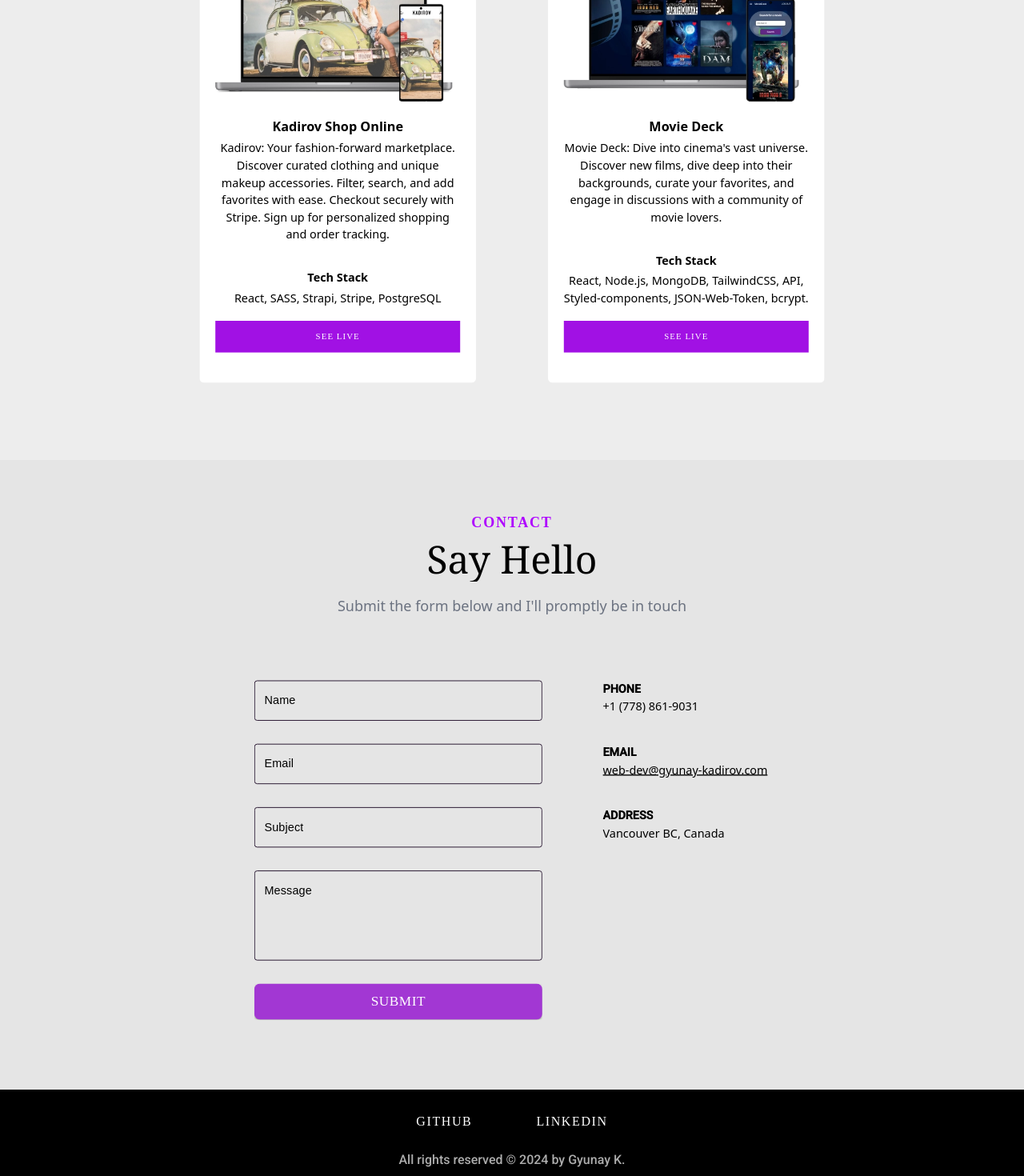
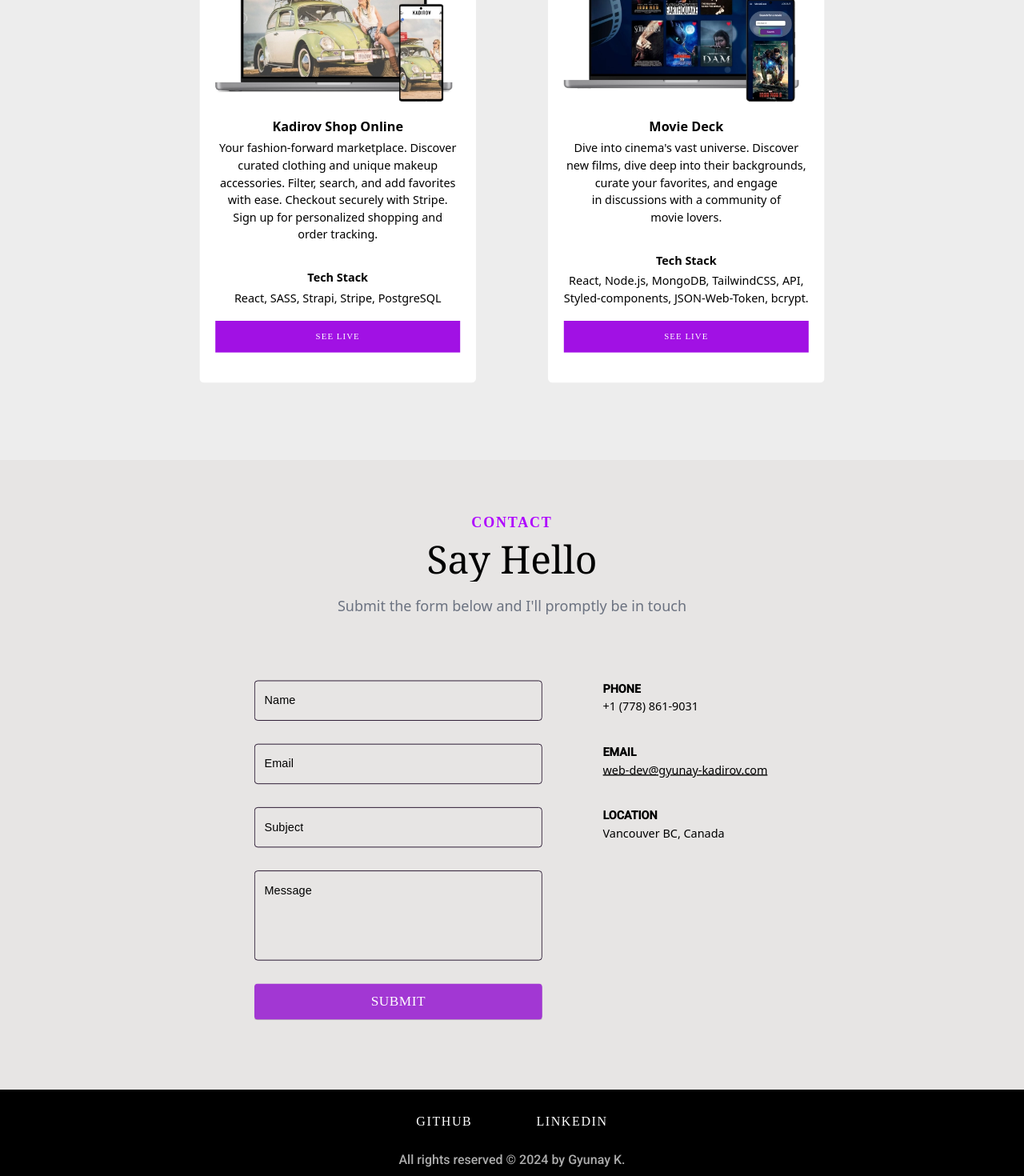
Before and after one commit to gyunayK/Portfolio, a React (Vite) app in the folder my-Portfolio/: page / in a window 1280 px wide. Shown: the part 4371-5841 px from the top of the page at 80% size. Built offline with nearby package versions, Linux system fonts and the light colour scheme; a web font is replaced by a local one.

Commit message:
feat: :art: reworded some of the sections

```diff
--- a/my-Portfolio/src/sections/contact/Contact.jsx
+++ b/my-Portfolio/src/sections/contact/Contact.jsx
@@ -46,7 +46,7 @@ function Contact() {
   return (
     <section id="contact">
       <div className="relative w-full h-full bg-cover bg-center bg-no-repeat py-16">
-        <div className="absolute inset-0 bg-[#e5e5e5]"></div>
+        <div className="absolute inset-0 bg-stone-200"></div>
         <div className="relative flex flex-col items-center justify-center">
           <div className="flex flex-col items-center gap-4">
             <Reveal>
@@ -60,13 +60,13 @@ function Contact() {
               </h1>
             </Reveal>
             <Reveal>
-              <h2 className=" font-medium text-lg text-center text-gray-500  mt-3 px-5 ">
+              <h2 className="font-medium text-lg text-center text-gray-500 mt-3 px-5 ">
                 Submit the form below and I&apos;ll promptly be in touch
               </h2>
             </Reveal>
           </div>
           <div className="mt-14 mx-auto flex flex-col md:flex-row gap-20 scale-90">
-            <div className="w-[300px]  md:w-[400px] ">
+            <div className="w-[300px] md:w-[400px] ">
               <Box
                 component="form"
                 sx={{
@@ -151,7 +151,7 @@ function Contact() {
               </div>
               <div>
                 <Reveal>
-                  <h2 className="font-Roboto font-bold">ADDRESS</h2>
+                  <h2 className="font-Roboto font-bold">LOCATION</h2>
                 </Reveal>
                 <Reveal>
                   <p>Vancouver BC, Canada</p>
--- a/my-Portfolio/src/sections/contact/StyledComponentsMUI.jsx
+++ b/my-Portfolio/src/sections/contact/StyledComponentsMUI.jsx
@@ -31,7 +31,8 @@ export function StyledTextField({ register, errors, name, label, id }) {
         },
         '& .MuiOutlinedInput-root': {
           '& fieldset': {
-            borderColor: '#190622'
+            borderColor: '#190622',
+            borderRadius: '0.3rem'
           },
           '&:hover fieldset': {
             borderColor: '#dc90ff'
@@ -84,7 +85,8 @@ export function StyledTextField2({ register, errors, name, label, id }) {
         },
         '& .MuiOutlinedInput-root': {
           '& fieldset': {
-            borderColor: '#190622'
+            borderColor: '#190622',
+            borderRadius: '0.3rem'
           },
           '&:hover fieldset': {
             borderColor: '#dc90ff'
@@ -120,7 +122,7 @@ export function StyledButton({ isSubmitting, isSubmitted }) {
       sx={{
         width: '100%',
         background: '#a237d3',
-        borderRadius: '0.5rem',
+        borderRadius: '0.3rem',
         color: 'white',
         fontFamily: 'Tektur',
         fontSize: '1.2rem',
@@ -140,9 +142,9 @@ export function StyledButton({ isSubmitting, isSubmitted }) {
       loadingIndicator={<CircularProgress color="primary" size={35} />}
     >
       {isSubmitted ? (
-        <>
-          <GiPartyPopper size={30} /> SUCCESS <GiPartyPopper size={35} />
-        </>
+        <div className="w-full flex items-center justify-center gap-x-3">
+          <GiPartyPopper size={35} /> SENT <GiPartyPopper size={35} />
+        </div>
       ) : (
         'SUBMIT'
       )}
--- a/my-Portfolio/src/sections/hero/Hero.jsx
+++ b/my-Portfolio/src/sections/hero/Hero.jsx
@@ -27,9 +27,9 @@ function Hero() {
             onMouseUp={() => setIsDragging(false)}
             drag
             dragMomentum={{
-              velocity: 10,
+              velocity: 4,
               from: 'center',
-              power: 50,
+              power: 20,
               timeConstant: 1000
             }}
             className={`text-sm md:text-lg tracking-widest mr-2 flex overflow-hidden
--- a/my-Portfolio/src/sections/projects/ProjectCard.jsx
+++ b/my-Portfolio/src/sections/projects/ProjectCard.jsx
@@ -25,13 +25,13 @@ function ProjectCard({
         </div>
 
         <div
-          className="w-full h-[200px] bg-no-repeat bg-contain "
+          className="w-full h-[200px] bg-no-repeat bg-contain"
           style={{ backgroundImage: `url('${projectIMG}')` }}
         ></div>
         <Reveal>
           <div>
             <h2 className="text-lg font-bold mb-1">{title}</h2>
-            <p className="">{description}</p>
+            <p className="text-pretty">{description}</p>
           </div>
         </Reveal>
         <div className="pt-4">
--- a/my-Portfolio/src/sections/projects/projectsList.js
+++ b/my-Portfolio/src/sections/projects/projectsList.js
@@ -2,7 +2,7 @@ export const projects = [
   {
     title: 'Kadirov Shop Online',
     description:
-      'Kadirov: Your fashion-forward marketplace. Discover curated clothing and unique makeup accessories. Filter, search, and add favorites with ease. Checkout securely with Stripe. Sign up for personalized shopping and order tracking.',
+      'Your fashion-forward marketplace. Discover curated clothing and unique makeup accessories. Filter, search, and add favorites with ease. Checkout securely with Stripe. Sign up for personalized shopping and order tracking.',
     techStack: 'React, SASS, Strapi, Stripe, PostgreSQL',
     liveLink: 'https://my-commerce-kadirov.vercel.app/',
     githubLink: 'https://github.com/gyunayK/Ecomerce_Strapi',
@@ -11,7 +11,7 @@ export const projects = [
   {
     title: 'Movie Deck',
     description:
-      "Movie Deck: Dive into cinema's vast universe. Discover new films, dive deep into their backgrounds, curate your favorites, and engage in discussions with a community of movie lovers.",
+      "Dive into cinema's vast universe. Discover new films, dive deep into their backgrounds, curate your favorites, and engage in discussions with a community of movie lovers.",
     techStack:
       'React, Node.js, MongoDB, TailwindCSS, API, Styled-components, JSON-Web-Token, bcrypt.',
     liveLink: 'https://movie-deck-client.vercel.app/',
--- a/my-Portfolio/tailwind.config.js
+++ b/my-Portfolio/tailwind.config.js
@@ -1,36 +1,31 @@
 /** @type {import('tailwindcss').Config} */
 export default {
-  content: [
-    "./index.html",
-    "./src/**/*.{js,ts,jsx,tsx}",
-  ],
+  content: ['./index.html', './src/**/*.{js,ts,jsx,tsx}'],
   theme: {
     extend: {
       backgroundImage: {
-        'hero': "linear-gradient(180deg, rgba(0, 0, 0, 0.5), #000000 100%),url('/img/beach.webp')"
+        hero: "linear-gradient(180deg, rgba(0, 0, 0, 0.5), #000000 100%),url('/img/beach.webp')"
       },
       colors: {
-        'special-purple': '#e49dfc',
-      },
+        'special-purple': '#e49dfc'
+      }
     },
 
     fontFamily: {
       Tektur: ['Tektur', 'cursive'],
       Roboto: ['Roboto', 'sans-serif'],
-      'sans': ['ui-sans-serif', 'system-ui'],
-      'serif': ['ui-serif', 'Georgia'],
+      sans: ['ui-sans-serif', 'system-ui'],
+      serif: ['ui-serif', 'Georgia']
     },
     screens: {
-      'xs': '375px',
+      xs: '375px',
       'xs-max': '450px',
-      'sm': '640px',
-      'md': '768px',
-      'lg': '1024px',
-      'xl': '1280px',
+      sm: '640px',
+      md: '768px',
+      lg: '1024px',
+      xl: '1280px',
       '2xl': '1536px',
-      'max': '2000px'
-    },
-
-  },
-  plugins: [],
+      max: '2000px'
+    }
+  }
 }
```
